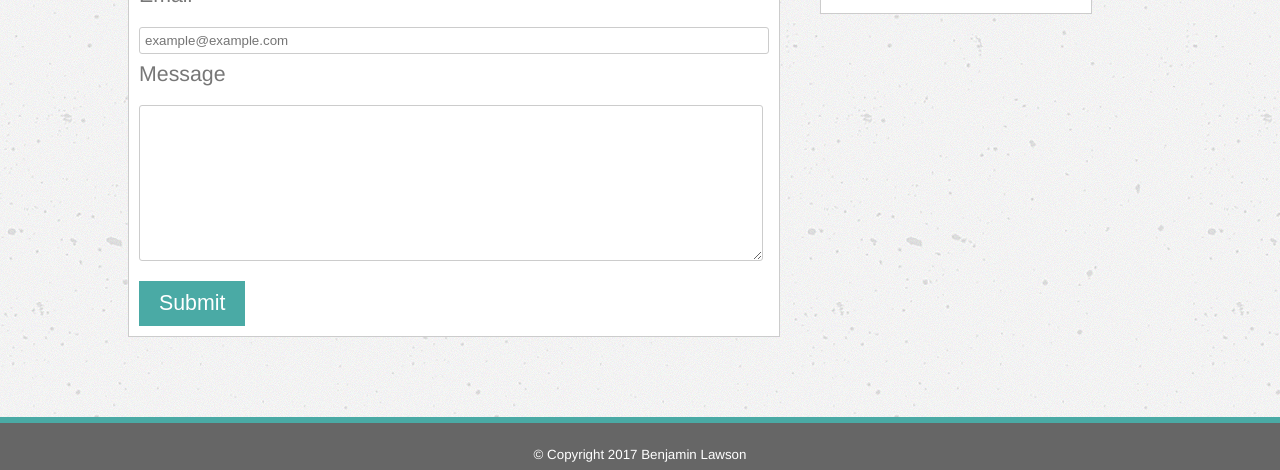
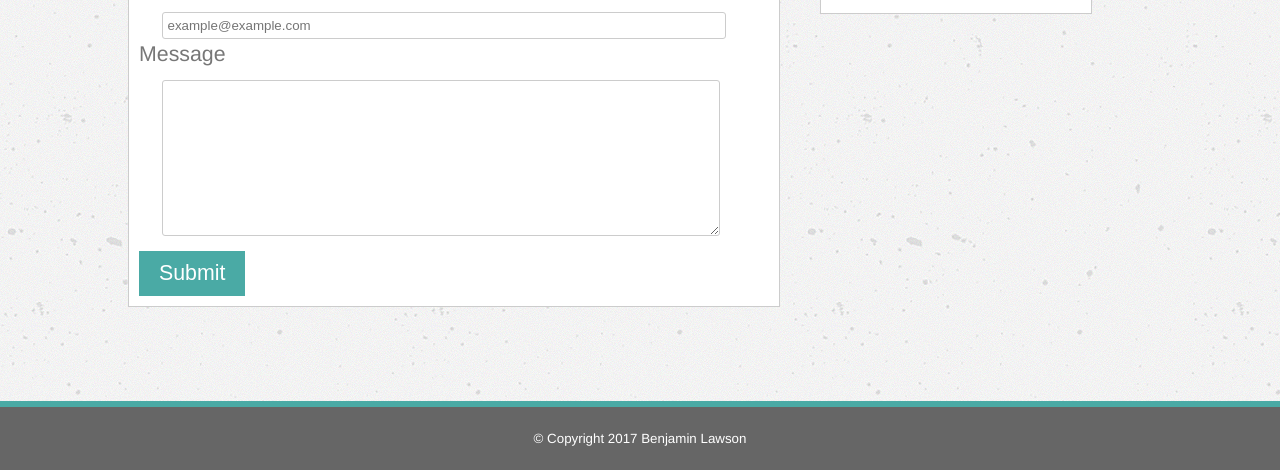
Before and after one commit to PicklesForEyes/Responsive-Portfolio, a plain HTML site: page contact.html in a window 1280 px wide. Shown: the part 330-800 px from the top of the page. Drawn offline with Linux system fonts and the light colour scheme.

Commit message:
adjusted width and margins for input, textarea

```diff
--- a/assets/css/style.css
+++ b/assets/css/style.css
@@ -167,8 +167,8 @@ li a {
 
 input, textarea {
 	float: left;
-	width: 95%;
-	margin: 10px;
+	width: 85%;
+	margin: 5px 5%;
 	border-style: solid;
 	border-width: 1px;
 	border-color: #ccc;
```
